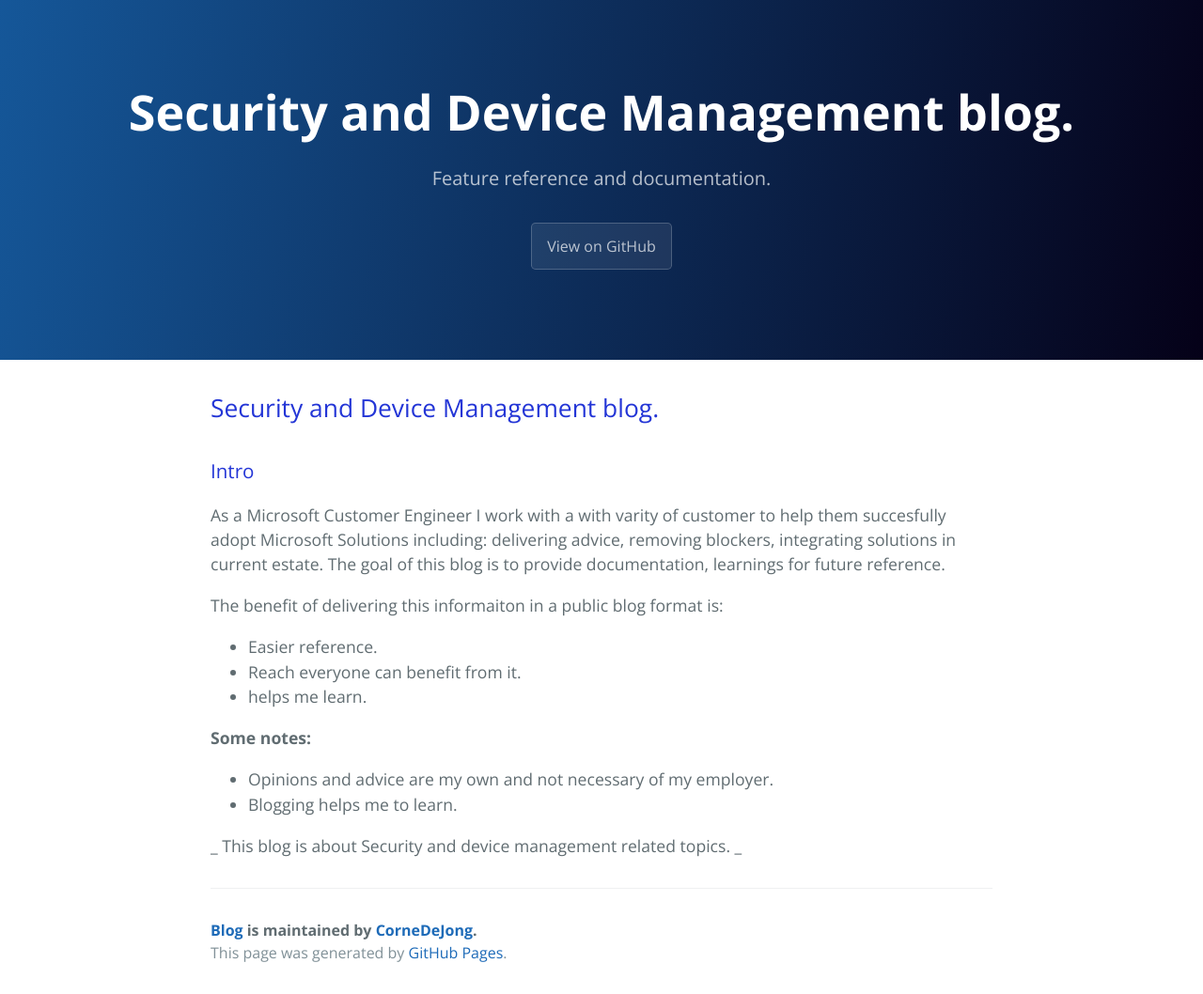
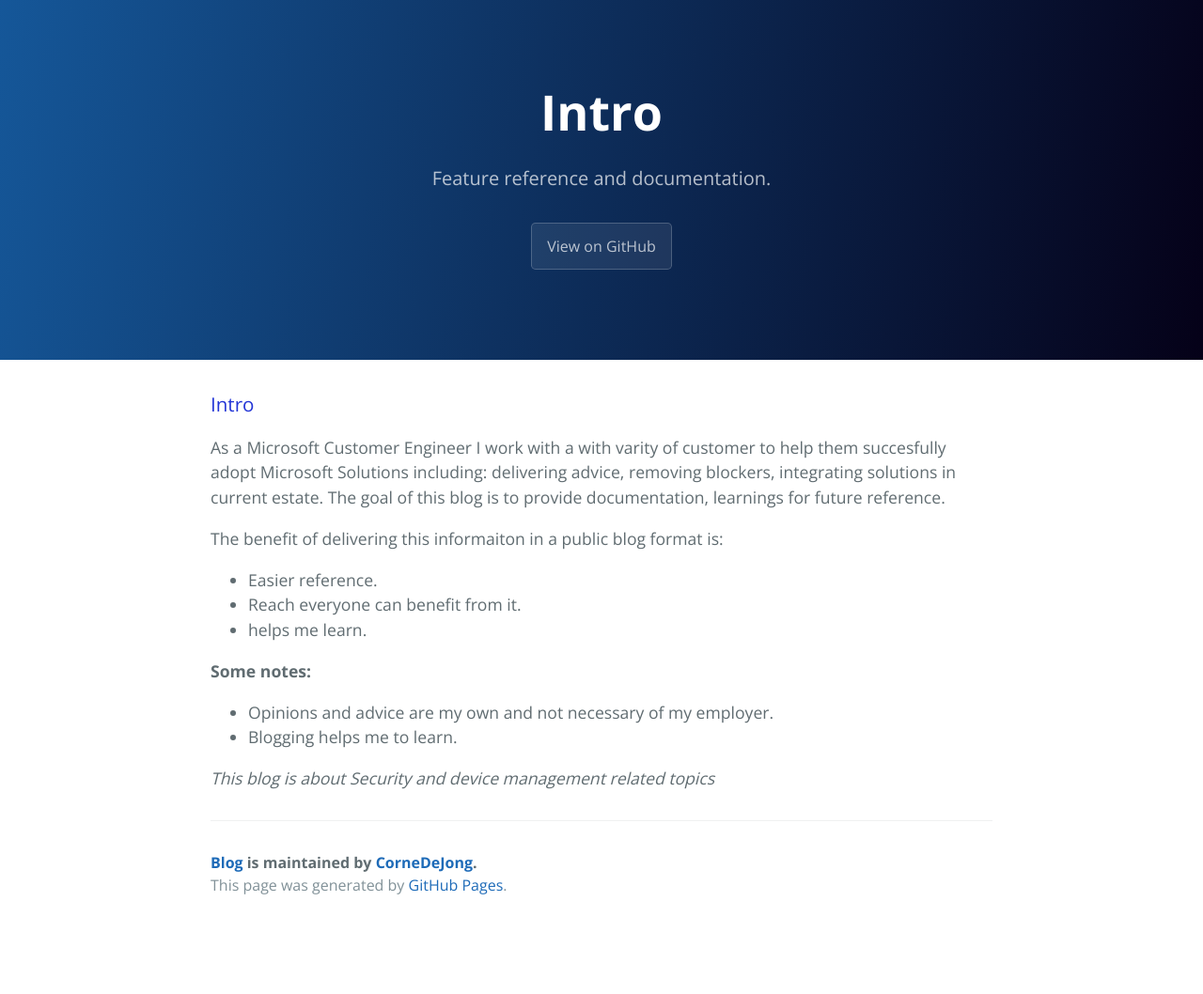
Before and after one commit to CorneDeJong/Blog, a Jekyll site: the page built from index.md, in a window 1280 px wide. Shown: the whole page at 94% size. Built offline with Jekyll 4.4.1, drawn with Linux system fonts in a browser that asks for light colours; our own code applies the rules of GitHub Pages for plain Markdown files; after the commit the page ends 986 px from its top, so only the background shows below that.

Commit message:
changes1

```diff
--- a/index.md
+++ b/index.md
@@ -1,4 +1,4 @@
-## Security and Device Management blog.
+
 
 ### Intro
 
@@ -14,4 +14,4 @@ The benefit of delivering this informaiton in a public blog format is:
 + Opinions and advice are my own and not necessary of my employer.
 + Blogging helps me to learn.
 
-_ This blog is about Security and device management related topics. _
+_This blog is about Security and device management related topics_
```
